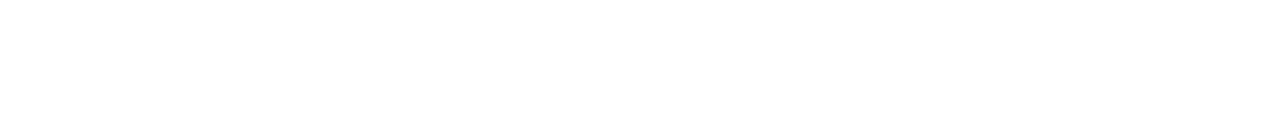
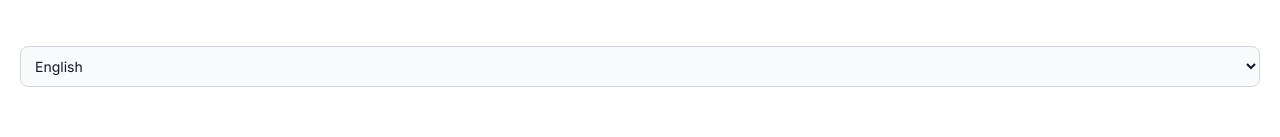
Before and after one commit to abdulsamad/experimentia, a Next.js app: page / in a window 1280 px wide. Shown: the part 272-409 px from the top of the page. Built offline with nearby package versions, Linux system fonts and the light colour scheme.

Commit message:
feat: Added multi language support

```diff
--- a/src/components/Editor.tsx
+++ b/src/components/Editor.tsx
@@ -4,12 +4,22 @@
 
 import useCustomTiptapEditor from '@/hooks/useCustomTiptapEditor';
 import useSpeech from '@/hooks/useSpeech';
+import { ChangeEvent, useCallback } from 'react';
 
 const Editor = () => {
 	const editor = useCustomTiptapEditor();
-	const { startRecognition, stopRecognition, isListening } = useSpeech({
-		editor,
-	});
+	const { startRecognition, stopRecognition, isListening, recognition } =
+		useSpeech({ editor });
+
+	const changeLanguage = useCallback(
+		({ target: { value } }: ChangeEvent<HTMLSelectElement>) => {
+			if (!recognition.current) return;
+			if (isListening) stopRecognition();
+
+			recognition.current.lang = value;
+		},
+		[isListening, recognition, stopRecognition],
+	);
 
 	const toggleClasses = isListening
 		? 'bg-purple-500 text-slate-50 shadow-xl shadow-primary'
@@ -20,6 +30,14 @@
 			<div className='border border-slate-400 rounded-2xl h-[250px]'>
 				<EditorContent editor={editor} />
 			</div>
+			<select
+				className='bg-gray-50 my-12 border border-gray-300 text-gray-900 text-sm rounded-lg focus:ring-blue-500 focus:border-blue-500 block w-full p-2.5 dark:bg-gray-700 dark:border-gray-600 dark:placeholder-gray-400 dark:text-white dark:focus:ring-blue-500 dark:focus:border-blue-500'
+				onChange={changeLanguage}>
+				<option value='en-IN' selected>
+					English
+				</option>
+				<option value='hi-IN'>Hindi</option>
+			</select>
 			<div className='py-5 flex justify-center gap-4'>
 				<button
 					className={`absolute bottom-0 right-0 m-5 p-3 bg-primary rounded-full hover:text-gray-300 hover:shadow-xl hover:shadow-slate-700 ${toggleClasses}`}
--- a/src/hooks/useSpeech.tsx
+++ b/src/hooks/useSpeech.tsx
@@ -5,8 +5,9 @@
 import { speechLog } from '@/utils';
 
 const useSpeech = ({ editor }: { editor: any }) => {
+	const [isListening, setIsListening] = useState(false);
+
 	const recognition = useRef<SpeechRecognition | null>(null);
-	const [isListening, setIsListening] = useState(false);
 
 	const [, setState] = useAtom(editorAtom);
 
```
